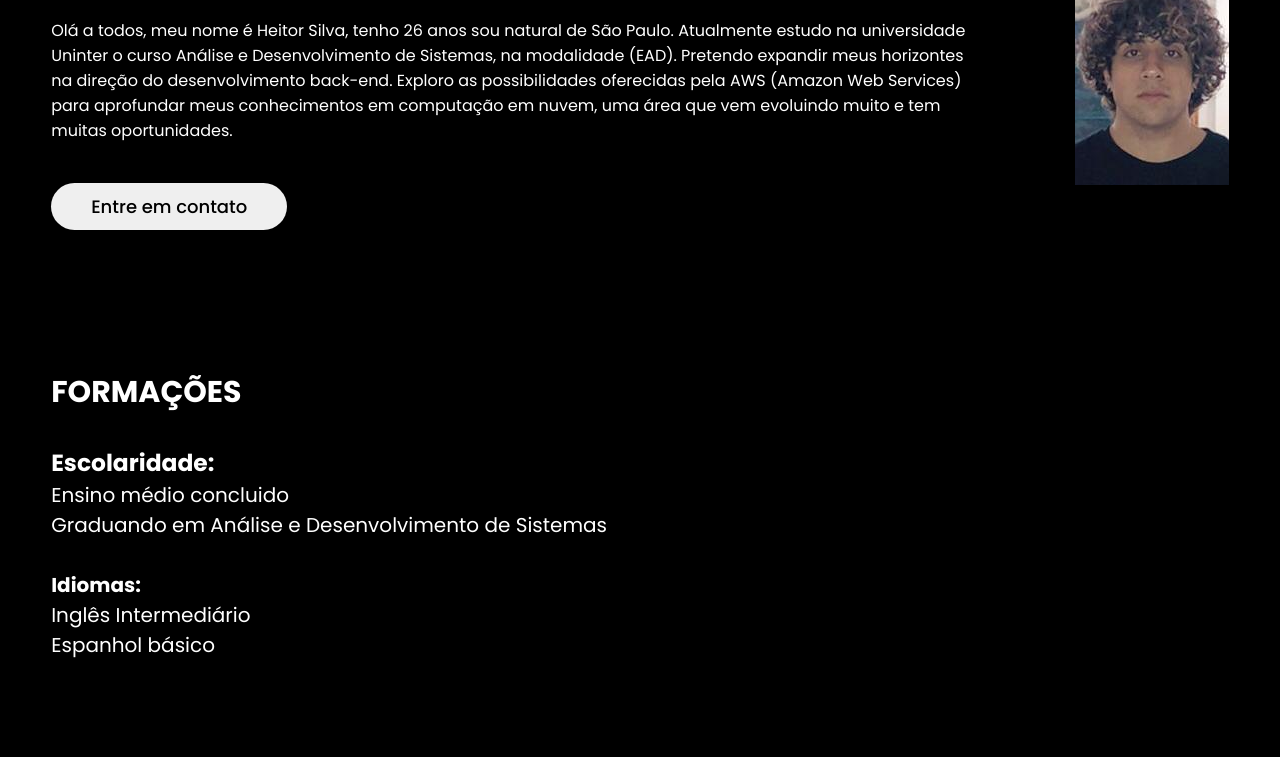
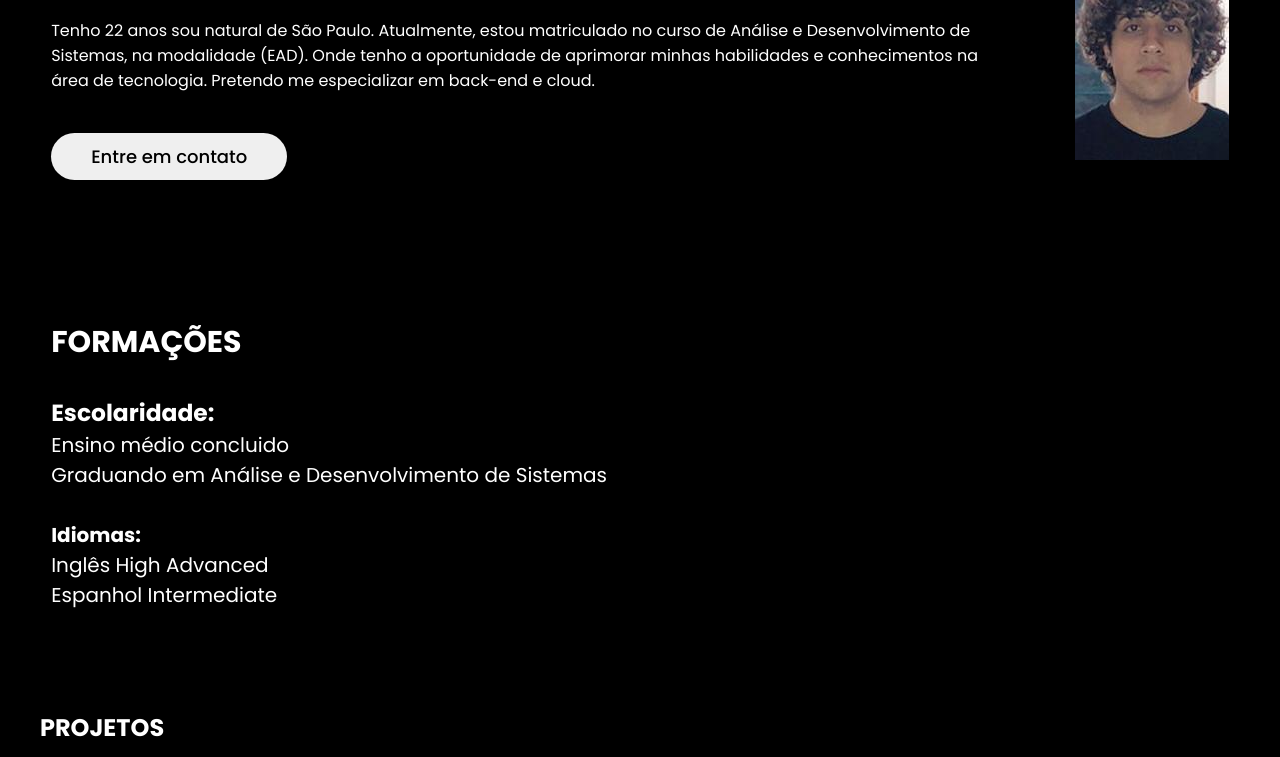
Before and after one commit to Heitorhs/portifolio-hs-new, a plain HTML site: page index.html in a window 1280 px wide. Shown: the part 742-1499 px from the top of the page. Drawn offline with Linux system fonts and the light colour scheme.

Commit message:
Update index.html

```diff
--- a/index.html
+++ b/index.html
@@ -50,11 +50,10 @@
                 <div class="flex">
                     <div class="txt-topo-site">
                         <h1>OLÁ, SOU HEITOR SILVA<span>.</span></h1>
-                        <P>Olá a todos, meu nome é Heitor Silva, tenho 26 anos sou natural de São Paulo.
-                    Atualmente estudo na universidade Uninter o curso Análise e Desenvolvimento de Sistemas,
-                    na modalidade (EAD). Pretendo expandir meus horizontes na direção do desenvolvimento back-end.
-                    Exploro as possibilidades oferecidas pela AWS (Amazon Web Services) para aprofundar meus conhecimentos
-                    em computação em nuvem, uma área que vem evoluindo muito e tem muitas oportunidades.</P>
+                        <P>Tenho 22 anos sou natural de São Paulo.
+                    Atualmente, estou matriculado no curso de Análise e Desenvolvimento de Sistemas,
+                    na modalidade (EAD). Onde tenho a oportunidade de aprimorar minhas habilidades e conhecimentos
+                    na área de tecnologia. Pretendo me especializar em back-end e cloud.</P>
 
                         <div class="btn-contato">
                             <a href="#contato">
@@ -82,9 +81,9 @@
                         Graduando em Análise e Desenvolvimento de Sistemas</p>
                         <br>
                         <h4>Idiomas:</h4>
-                        <p>Inglês Intermediário
+                        <p>Inglês High Advanced
                         <br>
-                        Espanhol básico</p>
+                        Espanhol Intermediate</p>
                     </div><!--formações-box-->
                 </div><!--flex-->
             </div><!--interface-->
```
